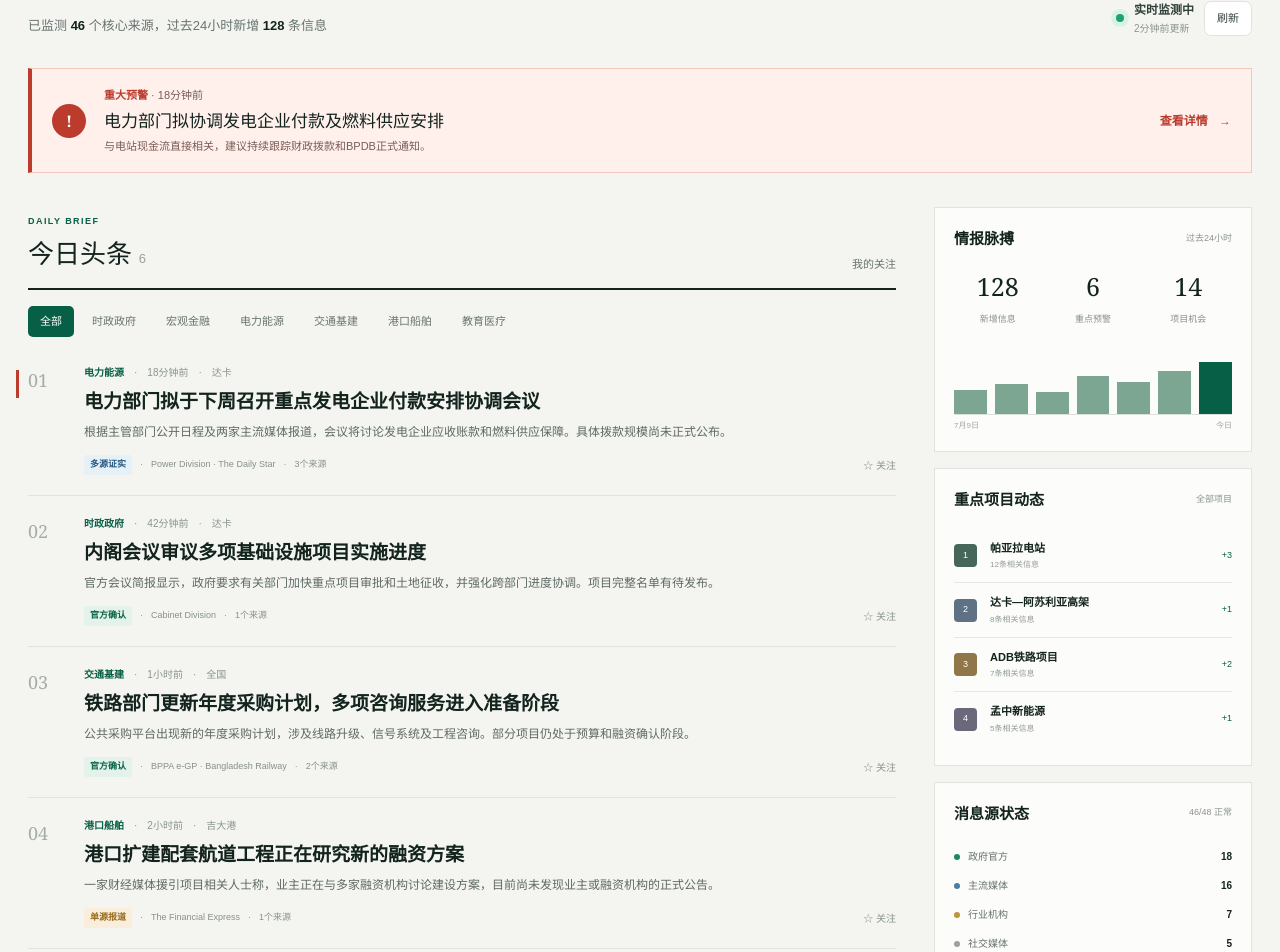
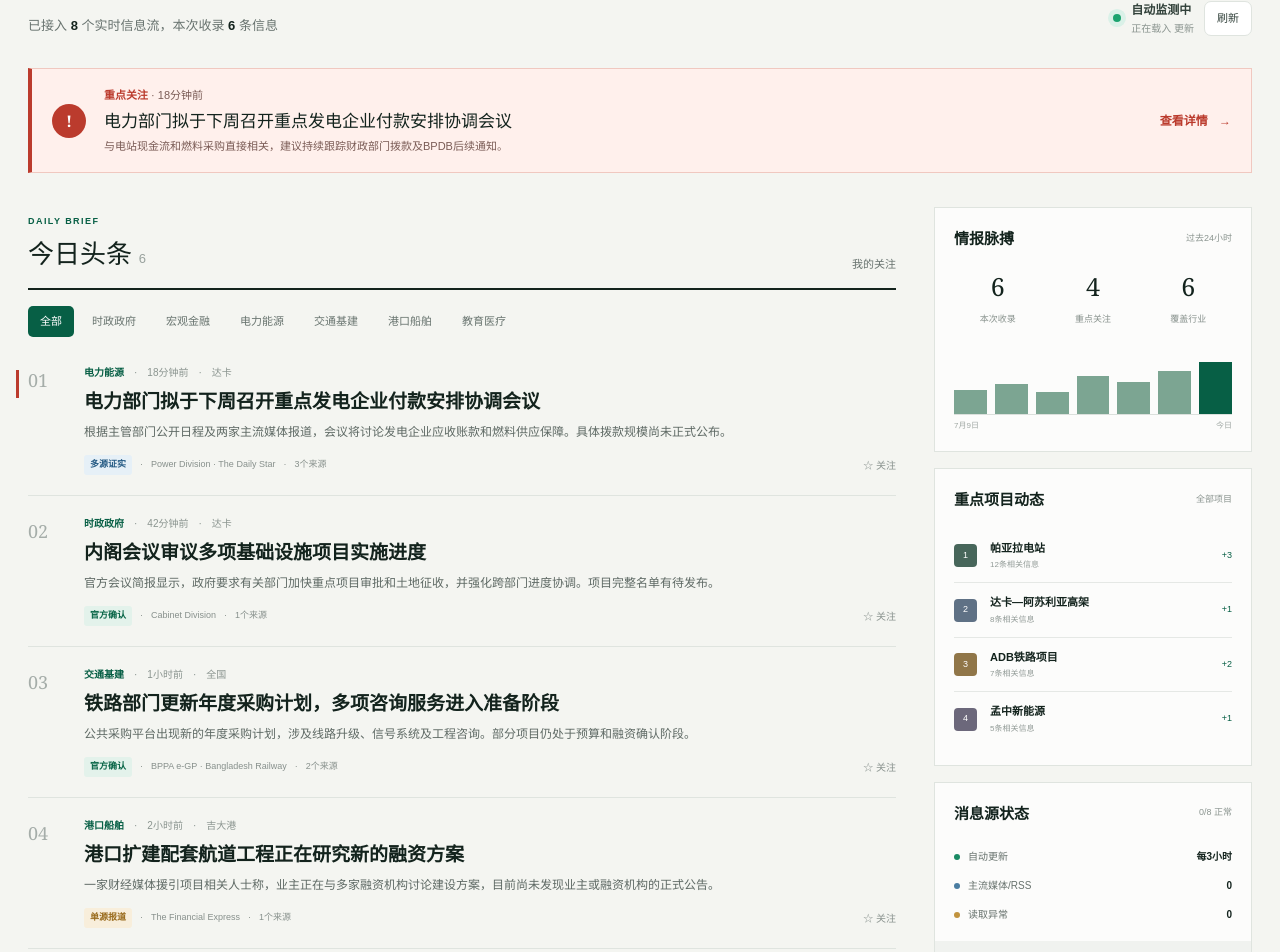
Before and after one commit to gjn0012-dot/bangladesh-daily-intel, a Next.js app: page / in a window 1280 px wide. Shown: the part 209-1161 px from the top of the page. Built offline with nearby package versions, Linux system fonts and the light colour scheme.

Commit message:
Load live news data in dashboard

```diff
--- a/app/page.tsx
+++ b/app/page.tsx
@@ -18,9 +18,19 @@ type Story = {
   location: string;
   stage: string;
   tags: string[];
+  url?: string;
+  publishedAt?: string;
 };
 
-const stories: Story[] = [
+type NewsPayload = {
+  generatedAt: string;
+  sourceCount: number;
+  successfulSources: number;
+  failedSources: string[];
+  stories: Story[];
+};
+
+const demoStories: Story[] = [
   {
     id: 1,
     category: "电力能源",
@@ -168,6 +178,15 @@ export default function Home() {
   const [showSources, setShowSources] = useState(false);
   const [saved, setSaved] = useState<number[]>([]);
   const [showSaved, setShowSaved] = useState(false);
+  const [news, setNews] = useState<NewsPayload>({
+    generatedAt: "",
+    sourceCount: 0,
+    successfulSources: 0,
+    failedSources: [],
+    stories: demoStories,
+  });
+
+  const stories = news.stories.length ? news.stories : demoStories;
 
   useEffect(() => {
     const stored = window.localStorage.getItem("bd-intel-saved");
@@ -176,6 +195,17 @@ export default function Home() {
       const basePath = process.env.NEXT_PUBLIC_BASE_PATH || "";
       navigator.serviceWorker.register(`${basePath}/sw.js`).catch(() => undefined);
     }
+
+    const basePath = process.env.NEXT_PUBLIC_BASE_PATH || "";
+    fetch(`${basePath}/data/news.json`, { cache: "no-store" })
+      .then((response) => {
+        if (!response.ok) throw new Error(`HTTP ${response.status}`);
+        return response.json();
+      })
+      .then((payload: NewsPayload) => {
+        if (Array.isArray(payload.stories) && payload.stories.length) setNews(payload);
+      })
+      .catch(() => undefined);
   }, []);
 
   useEffect(() => {
@@ -194,7 +224,27 @@ export default function Home() {
           .includes(needle);
       return categoryMatch && savedMatch && queryMatch;
     });
-  }, [category, query, saved, showSaved]);
+  }, [category, query, saved, showSaved, stories]);
+
+  const generatedLabel = news.generatedAt
+    ? new Intl.DateTimeFormat("zh-CN", {
+        timeZone: "Asia/Dhaka",
+        month: "long",
+        day: "numeric",
+        hour: "2-digit",
+        minute: "2-digit",
+      }).format(new Date(news.generatedAt))
+    : "正在载入";
+
+  const todayLabel = new Intl.DateTimeFormat("zh-CN", {
+    timeZone: "Asia/Dhaka",
+    year: "numeric",
+    month: "long",
+    day: "numeric",
+    weekday: "long",
+  }).format(new Date());
+
+  const priorityStory = stories.find((story) => story.level === "重大") || stories[0];
 
   function toggleSaved(id: number) {
     const next = saved.includes(id)
@@ -235,28 +285,28 @@ export default function Home() {
       <main className="page">
         <section className="welcome-row">
           <div>
-            <p className="eyebrow">2026年7月15日 · 星期三 · 达卡</p>
+            <p className="eyebrow">{todayLabel} · 达卡</p>
             <h1>今日情报速览</h1>
             <p className="subhead">
-              已监测 <b>46</b> 个核心来源，过去24小时新增 <b>128</b> 条信息
+              已接入 <b>{news.sourceCount || 8}</b> 个实时信息流，本次收录 <b>{stories.length}</b> 条信息
             </p>
           </div>
           <div className="update-status">
             <span className="live-dot" />
-            <span>实时监测中<small>2分钟前更新</small></span>
+            <span>自动监测中<small>{generatedLabel} 更新</small></span>
             <button onClick={() => window.location.reload()}>刷新</button>
           </div>
         </section>
 
-        <section className="alert-card" aria-label="重大预警">
+        {priorityStory && <section className="alert-card" aria-label="重点新闻">
           <div className="alert-icon">!</div>
           <div className="alert-copy">
-            <p><span>重大预警</span> · 18分钟前</p>
-            <h2>电力部门拟协调发电企业付款及燃料供应安排</h2>
-            <p>与电站现金流直接相关，建议持续跟踪财政拨款和BPDB正式通知。</p>
+            <p><span>重点关注</span> · {priorityStory.time}</p>
+            <h2>{priorityStory.title}</h2>
+            <p>{priorityStory.impact}</p>
           </div>
-          <button onClick={() => setSelected(stories[0])}>查看详情 <span>→</span></button>
-        </section>
+          <button onClick={() => setSelected(priorityStory)}>查看详情 <span>→</span></button>
+        </section>}
 
         <div className="content-grid">
           <section className="feed">
@@ -340,9 +390,9 @@ export default function Home() {
                 <span>情报脉搏</span><small>过去24小时</small>
               </div>
               <div className="metric-row">
-                <div><b>128</b><span>新增信息</span></div>
-                <div><b>6</b><span>重点预警</span></div>
-                <div><b>14</b><span>项目机会</span></div>
+                <div><b>{stories.length}</b><span>本次收录</span></div>
+                <div><b>{stories.filter((item) => item.level !== "参考").length}</b><span>重点关注</span></div>
+                <div><b>{new Set(stories.map((item) => item.category)).size}</b><span>覆盖行业</span></div>
               </div>
               <div className="mini-bars" aria-label="七日信息趋势">
                 {[42, 54, 39, 68, 56, 76, 92].map((height, index) => (
@@ -368,12 +418,11 @@ export default function Home() {
             </section>
 
             <section className="side-card source-card">
-              <div className="side-title"><span>消息源状态</span><small>46/48 正常</small></div>
-              <div className="source-stat"><span><i className="green" />政府官方</span><b>18</b></div>
-              <div className="source-stat"><span><i className="blue" />主流媒体</span><b>16</b></div>
-              <div className="source-stat"><span><i className="gold" />行业机构</span><b>7</b></div>
-              <div className="source-stat"><span><i className="gray" />社交媒体</span><b>5</b></div>
-              <p className="demo-note">当前为功能原型，页面内容为演示数据。</p>
+              <div className="side-title"><span>消息源状态</span><small>{news.successfulSources}/{news.sourceCount || 8} 正常</small></div>
+              <div className="source-stat"><span><i className="green" />自动更新</span><b>每3小时</b></div>
+              <div className="source-stat"><span><i className="blue" />主流媒体/RSS</span><b>{news.successfulSources || 0}</b></div>
+              <div className="source-stat"><span><i className="gold" />读取异常</span><b>{news.failedSources.length}</b></div>
+              <p className="demo-note">标题与摘要来自公开信息流，请点击原始信息源核对全文。</p>
             </section>
           </aside>
         </div>
@@ -412,14 +461,14 @@ export default function Home() {
               {showSources && (
                 <div className="source-panel">
                   <p className="source-panel-note">
-                    当前原型链接至信息源主页；接入实时采集后，将直接链接到对应新闻或政府文件原文。
+                    以下链接直接指向本条新闻的原始页面；重要信息请结合官方文件进一步核实。
                   </p>
                   {selected.source.split(" · ").map((name, index) => {
                     const details = sourceDirectory[name];
                     return (
                       <a
                         key={name}
-                        href={details?.url || "#"}
+                        href={index === 0 && selected.url ? selected.url : details?.url || selected.url || "#"}
                         target="_blank"
                         rel="noopener noreferrer"
                         className="source-item"
```
